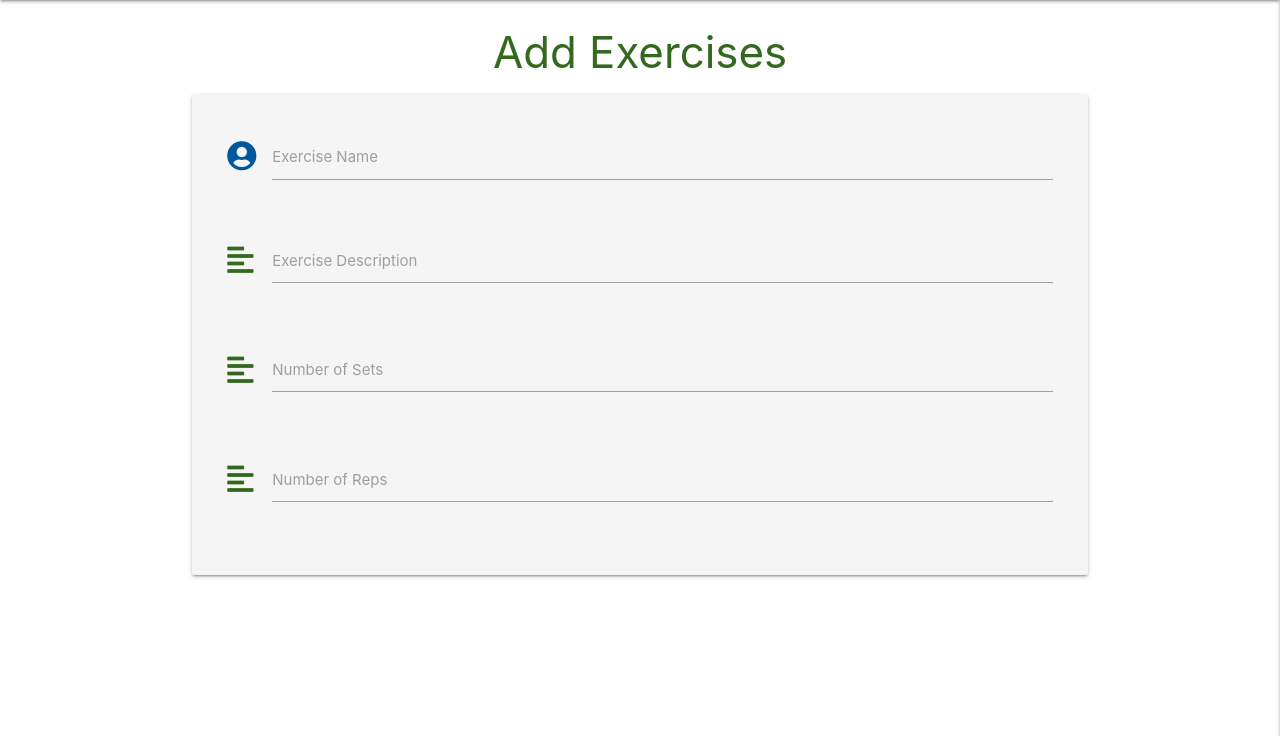
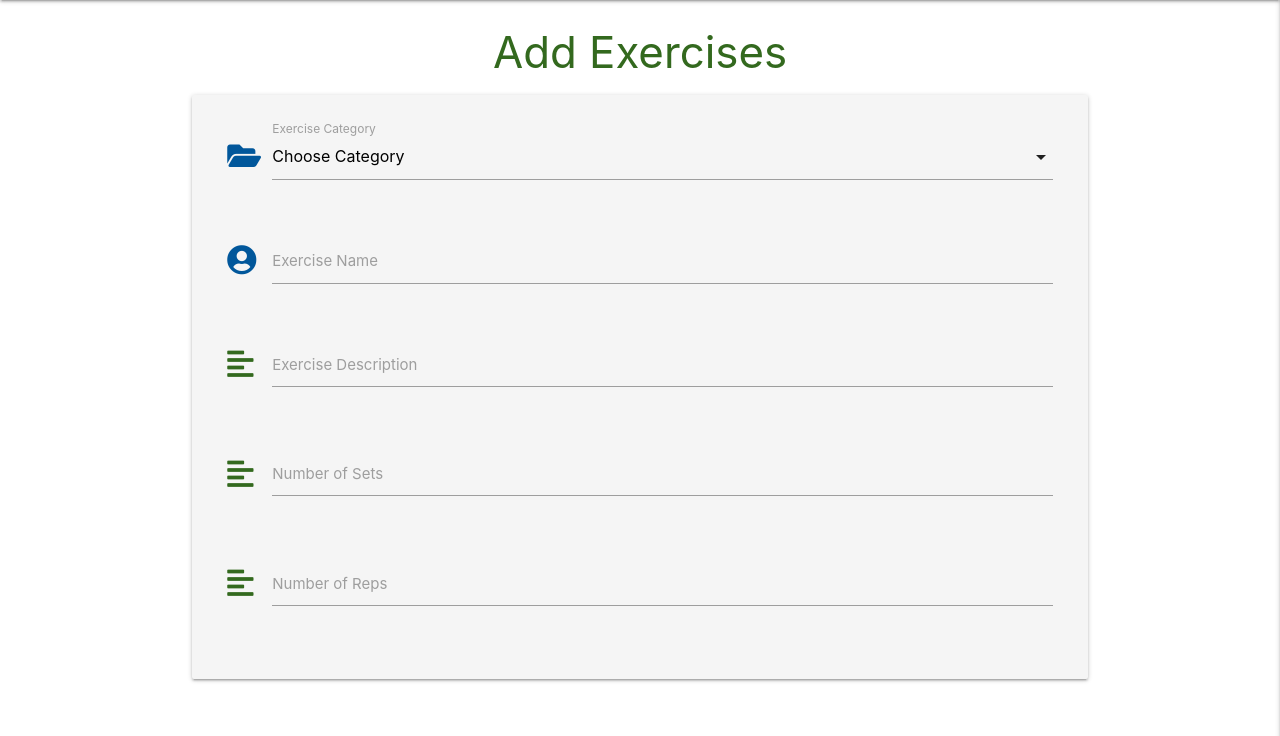
Before and after one commit to BabusDublinCoding/MS3-Body50Plus, a Flask app: page /add_exercises in a window 1280 px wide. Shown: the part 64-800 px from the top of the page. Run offline with Flask 2, Linux system fonts and the light colour scheme; data that the repository does not hold is empty; some libraries are stand-ins or nearby versions.

Commit message:
add catagories dropdown

```diff
--- a/app.py
+++ b/app.py
@@ -101,7 +101,8 @@ def logout():
 
 @app.route("/add_exercises")
 def add_exercises():
-    return render_template("add_exercises.html")
+    categories = mongo.db.categories.find().sort("category_name", 1)
+    return render_template("add_exercises.html", categories=categories)
 
 
 if __name__ == "__main__":
--- a/static/js/script.js
+++ b/static/js/script.js
@@ -2,4 +2,5 @@
 $(document).ready(function () {
     $(".sidenav").sidenav({edge: "right"});
     $(".collapsible").collapsible();
+    $("select").formSelect();
 });
--- a/templates/add_exercises.html
+++ b/templates/add_exercises.html
@@ -7,33 +7,45 @@
     <form class="col s12" method="POST" action="">
         <div class="row">
             <div class="input-field col s12">
+                <i class="fas fa-folder-open prefix light-blue-text text-darken-4"></i>
+                <select id="category_name" name="category_name" class="validate" required>
+                    <option value="" disabled selected>Choose Category</option>
+                    {% for category in categories %}
+                    <option value="{{ category.category_name }}">{{ category.category_name }}</option>
+                    {% endfor %}
+                </select>
+                <label for="category_name">Exercise Category</label>
+            </div>
+        </div>
+        <div class="row">
+            <div class="input-field col s12">
                 <i class="fas fa-user-circle prefix light-blue-text text-darken-4"></i>
-                <input id="exercise_name" name="exercise_name" minlength="5" maxlength="50"
-                    type="text" class="validate" required>
+                <input id="exercise_name" name="exercise_name" minlength="5" maxlength="50" type="text" class="validate"
+                    required>
                 <label for="exercise_name">Exercise Name</label>
             </div>
-         </div>
-         <div class="row">
+        </div>
+        <div class="row">
             <div class="input-field col s12">
                 <i class="fas fa-align-left prefix light-green-text text-darken-4"></i>
-                <textarea id="exercise_description" name="exercise_description" minlength="5"
-                    maxlength="200" class="materialize-textarea validate" required></textarea>
+                <textarea id="exercise_description" name="exercise_description" minlength="5" maxlength="200"
+                    class="materialize-textarea validate" required></textarea>
                 <label for="exercise_description">Exercise Description</label>
             </div>
         </div>
         <div class="row">
             <div class="input-field col s12">
                 <i class="fas fa-align-left prefix light-green-text text-darken-4"></i>
-                <textarea id="sets_description" name="sets_description" minlength="1"
-                    maxlength="200" class="materialize-textarea validate" required></textarea>
+                <textarea id="sets_description" name="sets_description" minlength="1" maxlength="200"
+                    class="materialize-textarea validate" required></textarea>
                 <label for="sets_description">Number of Sets</label>
             </div>
         </div>
         <div class="row">
             <div class="input-field col s12">
                 <i class="fas fa-align-left prefix light-green-text text-darken-4"></i>
-                <textarea id="reps_description" name="rep_description" minlength="1"
-                    maxlength="200" class="materialize-textarea validate" required></textarea>
+                <textarea id="reps_description" name="rep_description" minlength="1" maxlength="200"
+                    class="materialize-textarea validate" required></textarea>
                 <label for="reps_description">Number of Reps</label>
             </div>
         </div>
```
